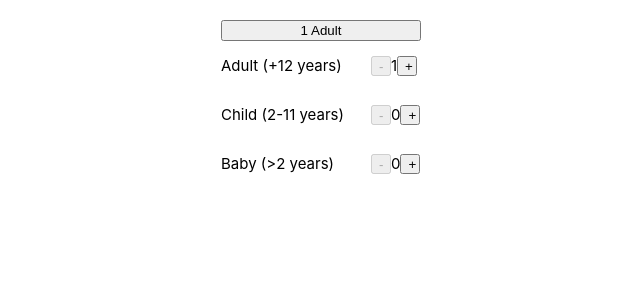
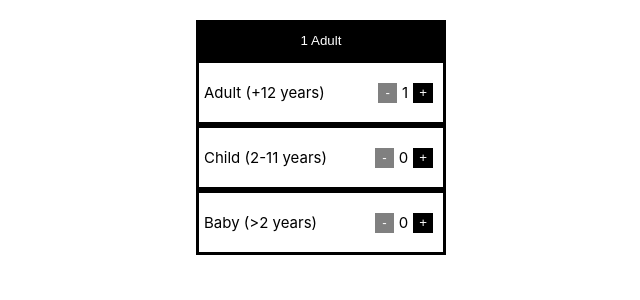
Before and after one commit to saxenanihal95/ReactDropDown, a React (Create React App) app: page / in a window 1280 px wide. Both pictures are taken after a click on the button "1 Adult". Shown: the top 300 px of the page, without its empty margins (319-959 px from the left). Built offline with nearby package versions, Linux system fonts and the light colour scheme.

Commit message:
styling changes

```diff
--- a/src/App.js
+++ b/src/App.js
@@ -17,7 +17,15 @@ class App extends Component {
           margin: 20
         }}>
         <div style={{ display: "flex", flexDirection: "column" }}>
-          <button style={{ width: 200 }} onClick={this.toggleListDisplay}>
+          <button
+            style={{
+              width: 250,
+              height: 40,
+              color: "white",
+              backgroundColor: "black",
+              border: "none"
+            }}
+            onClick={this.toggleListDisplay}>
             {displayText}
           </button>
           {listOpen && (
--- /dev/null
+++ b/src/Button.js
@@ -0,0 +1,18 @@
+import React from "react";
+const Button = props => (
+  <button
+    style={{
+      height: 20,
+      width: 20,
+      margin: "0px 5px",
+      color: "white",
+      backgroundColor: props.disabled ? "grey" : "black",
+      border: "none"
+    }}
+    disabled={props.disabled}
+    onClick={props.onClick}>
+    {props.text}
+  </button>
+);
+
+export default Button;
--- a/src/DropDown.js
+++ b/src/DropDown.js
@@ -1,5 +1,6 @@
 import React from "react";
 import { increaseCount, decreaseCount } from "./actions/dropDownActions";
+import Button from "./Button";
 
 const DropDown = props => {
   function onClickAdd(type) {
@@ -12,32 +13,32 @@ const DropDown = props => {
   return Object.keys(props.list).map(type => {
     const { count, yearRange, addDisabled, removeDisabled } = props.list[type];
     return (
+      <div style={{ width: 250 }} key={type}>
         <div
           style={{
             display: "flex",
             flexDirection: "row",
             alignItems: "center",
-          width: 200
-        }}
-        key={type}>
-        <div style={{ width: 150 }}>
+            borderStyle: "solid",
+            padding: 5
+          }}>
+          <div style={{ width: 200 }}>
             <p style={{ fontSize: 15 }}>
               {type} ({yearRange})
             </p>
           </div>
-        <button
-          style={{ height: 20, width: 20 }}
+          <Button
+            onClick={e => onClickRemove(type)}
+            text="-"
             disabled={removeDisabled}
-          onClick={e => onClickRemove(type)}>
-          -
-        </button>
+          />
           <p style={{ fontSize: 15 }}>{count}</p>
-        <button
-          style={{ height: 20, width: 20 }}
+          <Button
+            onClick={e => onClickAdd(type)}
+            text="+"
             disabled={addDisabled}
-          onClick={e => onClickAdd(type)}>
-          +
-        </button>
+          />
+        </div>
       </div>
     );
   });
```
Lines whose indentation alone changed are shown as unchanged.
